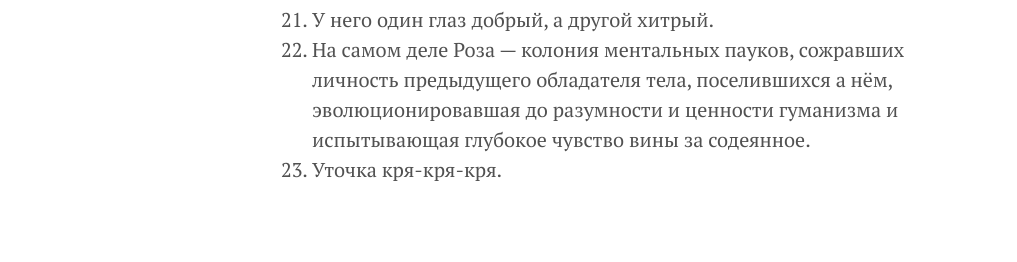
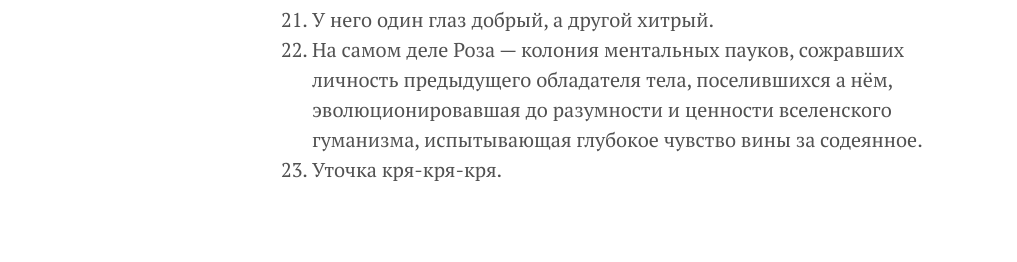
Before and after one commit to utkorose/utkorose.github.io, a Jekyll site: the page built from about.md, in a window 1280 px wide. Shown: the part 1630-1892 px from the top of the page, without its empty margins (8-1025 px from the left). Built offline with Jekyll 4.4.1, drawn with Linux system fonts in a browser that asks for light colours.

Commit message:
Update about.md

```diff
--- a/about.md
+++ b/about.md
@@ -42,5 +42,5 @@ comments: true
 18. По образованию должен учить детей в школах. Учит. Страшно.
 19. Про дедушек не забыли, а как же бабушка? Бабушка Розы работала в КГБ.
 20. У него один глаз добрый, а другой хитрый.
-21. На самом деле Роза — колония ментальных пауков, сожравших личность предыдущего обладателя тела, поселившихся а нём, эволюционировавшая до разумности и ценности гуманизма и испытывающая глубокое чувство вины за содеянное.
+21. На самом деле Роза — колония ментальных пауков, сожравших личность предыдущего обладателя тела, поселившихся а нём, эволюционировавшая до разумности и ценности вселенского гуманизма, испытывающая глубокое чувство вины за содеянное.
 22. Уточка кря-кря-кря.
```
